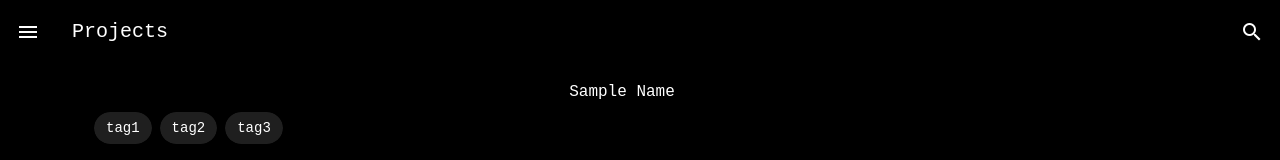
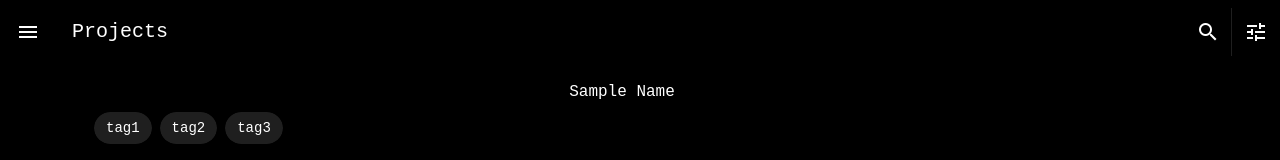
Before and after one commit to aholley30/portfolio_v2, a Vue app: page /projects in a window 1280 px wide. Shown: the top 160 px of the page. Built offline with nearby package versions, Linux system fonts and the light colour scheme.

Commit message:
filtering: add filter icon and starter menu

```diff
--- a/src/components/FilterMenu.vue
+++ b/src/components/FilterMenu.vue
@@ -1,16 +1,17 @@
 <template>
     <div class="text-center">
       <v-menu
+        id="menu"
         v-model="menu"
+        location="bottom"
         :close-on-content-click="false"
-        location="end"
       >
         <template v-slot:activator="{ props }">
           <v-btn
-            color="indigo"
-            v-bind="props"
+          variant="text"
+          icon="mdi-tune"
+          v-bind="props"
           >
-            Filtering Options
           </v-btn>
         </template>
 
@@ -85,3 +86,8 @@
     }),
   }
 </script>
+<style scoped>
+#menu {
+  color:white;
+}
+</style>
--- a/src/components/TopNav.vue
+++ b/src/components/TopNav.vue
@@ -25,6 +25,11 @@
                     icon="mdi-magnify"
                     @click="isShown = !isShown">
                 </v-btn>
+                <v-divider
+                    inset
+                    vertical>
+                </v-divider>
+                <FilterMenu v-show="isProjects"/>
             </v-app-bar>
             <v-navigation-drawer v-model="drawer" temporary>
                 <v-list>
@@ -45,6 +50,7 @@
 import { ref, watch, defineProps, computed } from 'vue';
 import router from '@/router'
 import { useFilterStore } from '@/stores/filterStore'
+import FilterMenu from '@/components/FilterMenu'
 
 const items = router.options.routes
     .map(route => ({
```
